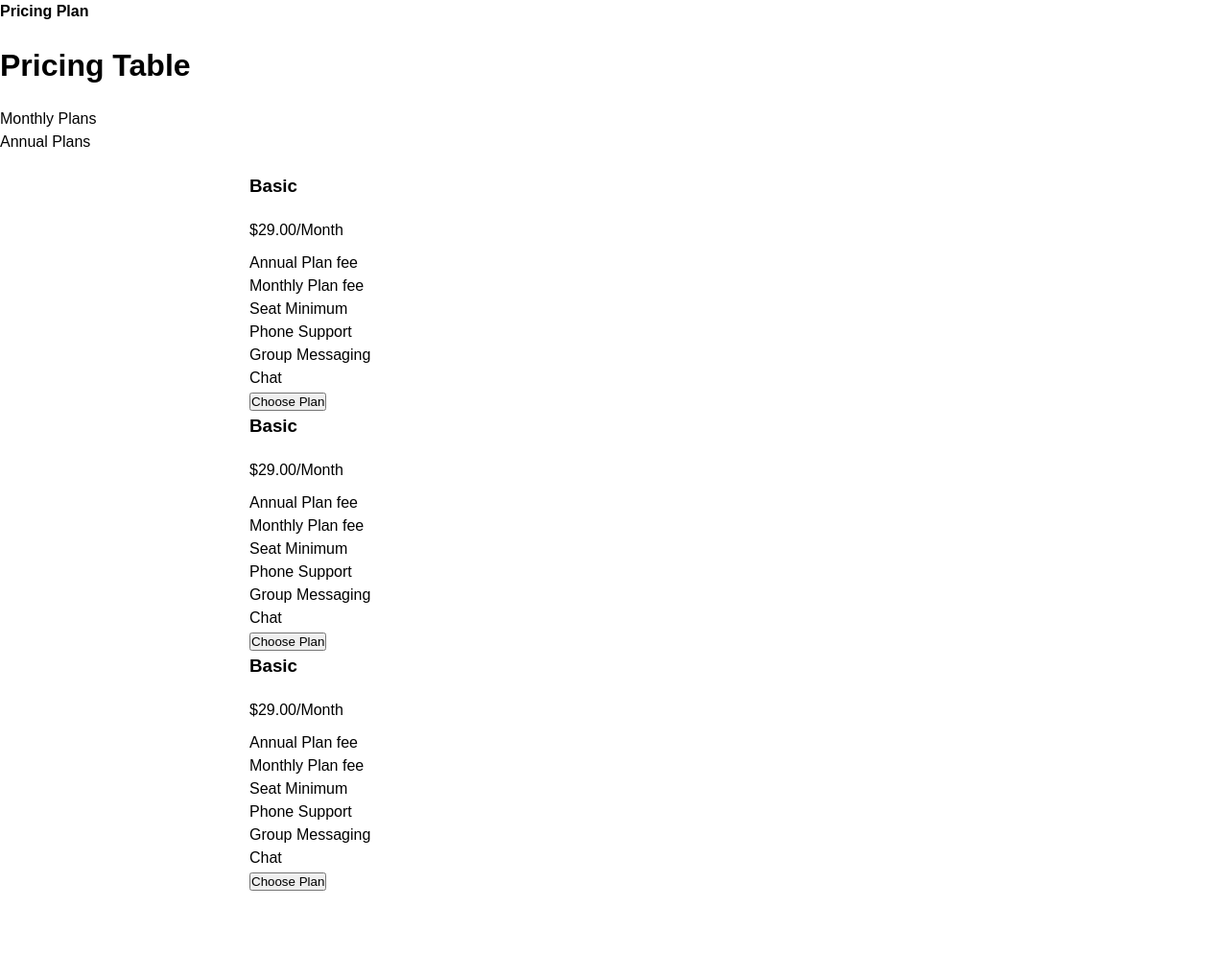
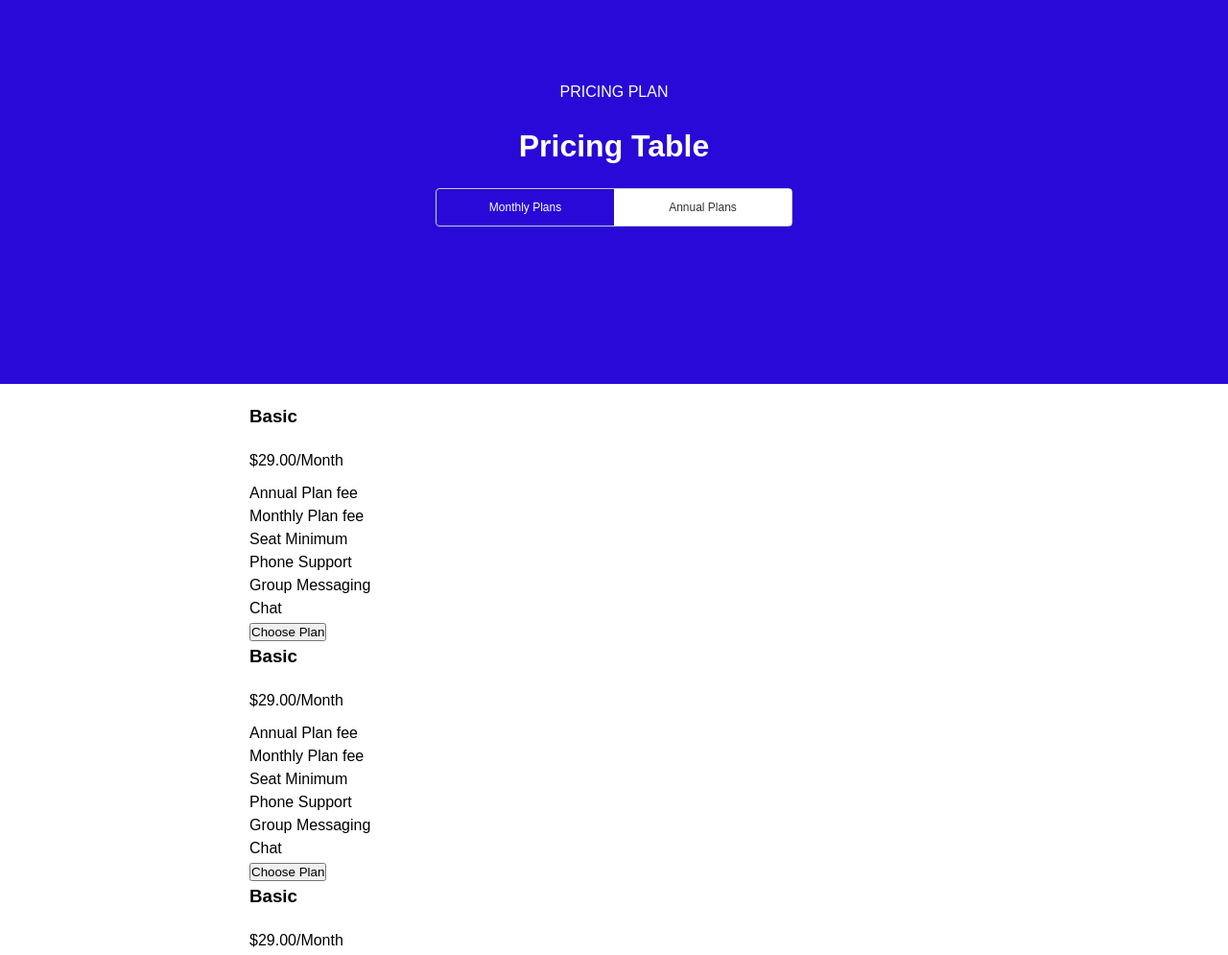
Before and after one commit to s-khodjaev/pricing_plan, a plain HTML site: page index.html in a window 1280 px wide. Shown: the top 995 px of the page at 96% size. Before the commit the page ends 950 px from the top, so only its background shows below. Drawn offline with Linux system fonts and the light colour scheme.

Commit message:
add header styles

```diff
--- a/index.html
+++ b/index.html
@@ -11,8 +11,8 @@
       <h4>Pricing Plan</h4>
       <h1>Pricing Table</h1>
       <div class="plans">
-        <div>Monthly Plans</div>
-        <div>Annual Plans</div>
+        <div class="col">Monthly Plans</div>
+        <div class="col">Annual Plans</div>
       </div>
     </header>
 
--- a/main.css
+++ b/main.css
@@ -32,3 +32,42 @@ h6 {
   margin: 0 auto;
   padding: 20px;
 }
+
+/* Header */
+
+header {
+  background-color: #2809d7;
+  padding: 20px 20px 100px 20px;
+  height: 400px;
+  color: #fff;
+
+  display: flex;
+  flex-direction: column;
+  justify-content: center;
+  align-items: center;
+  text-align: center;
+}
+
+header h4 {
+  font-weight: 100;
+  text-transform: uppercase;
+}
+
+header .plans {
+  border: 1px solid #ccc;
+  font-size: 12px;
+  border-radius: 4px;
+
+  display: flex;
+  width: 30%;
+}
+
+header .plans div:last-child {
+  background-color: #fff;
+  color: #333;
+}
+
+.col {
+  flex: 1;
+  padding: 10px;
+}
```
